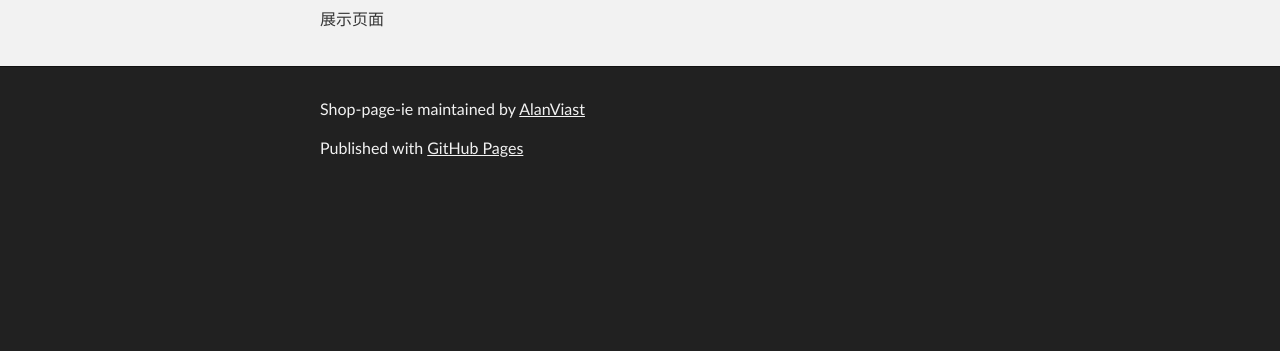
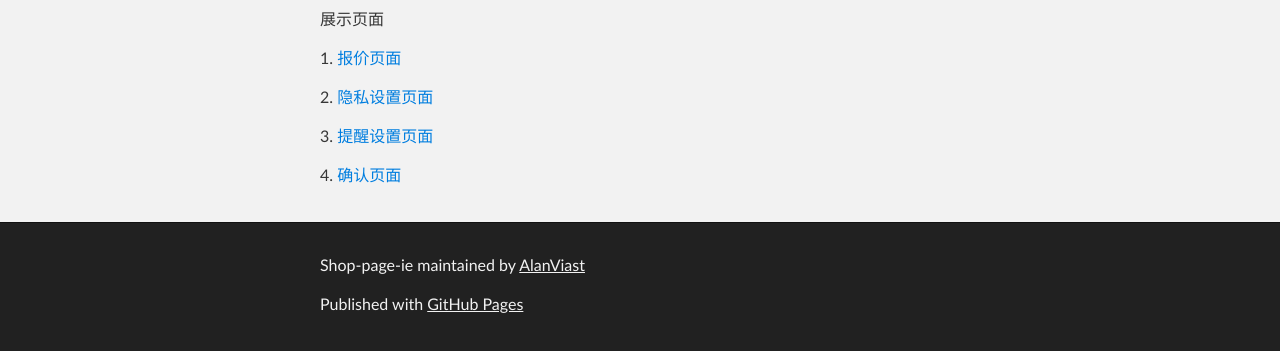
Before and after one commit to AlanViast/shop-page-ie, a plain HTML site: page index.html in a window 1280 px wide. Shown: the part 317-668 px from the top of the page. Drawn offline with Linux system fonts and the light colour scheme.

Commit message:
Update index.html

```diff
--- a/index.html
+++ b/index.html
@@ -32,9 +32,14 @@
     <div id="main_content_wrap" class="outer">
       <section id="main_content" class="inner">
         <h1>
-<a id="shop-page-ie" class="anchor" href="#shop-page-ie" aria-hidden="true"><span class="octicon octicon-link"></span></a>shop-page-ie</h1>
+          <a id="shop-page-ie" class="anchor" href="#shop-page-ie" aria-hidden="true"><span class="octicon octicon-link"></span></a>shop-page-ie</h1>
 
-<p>展示页面</p>
+          <p>展示页面</p>
+
+          <p>1. <a href="price.html">报价页面</a></p>
+          <p>2. <a href="privacy-setting.html">隐私设置页面</a></p>
+          <p>3. <a href="remind-setting.html">提醒设置页面</a></p>
+          <p>4. <a href="revocation.html">确认页面</a></p>
       </section>
     </div>
 
```
